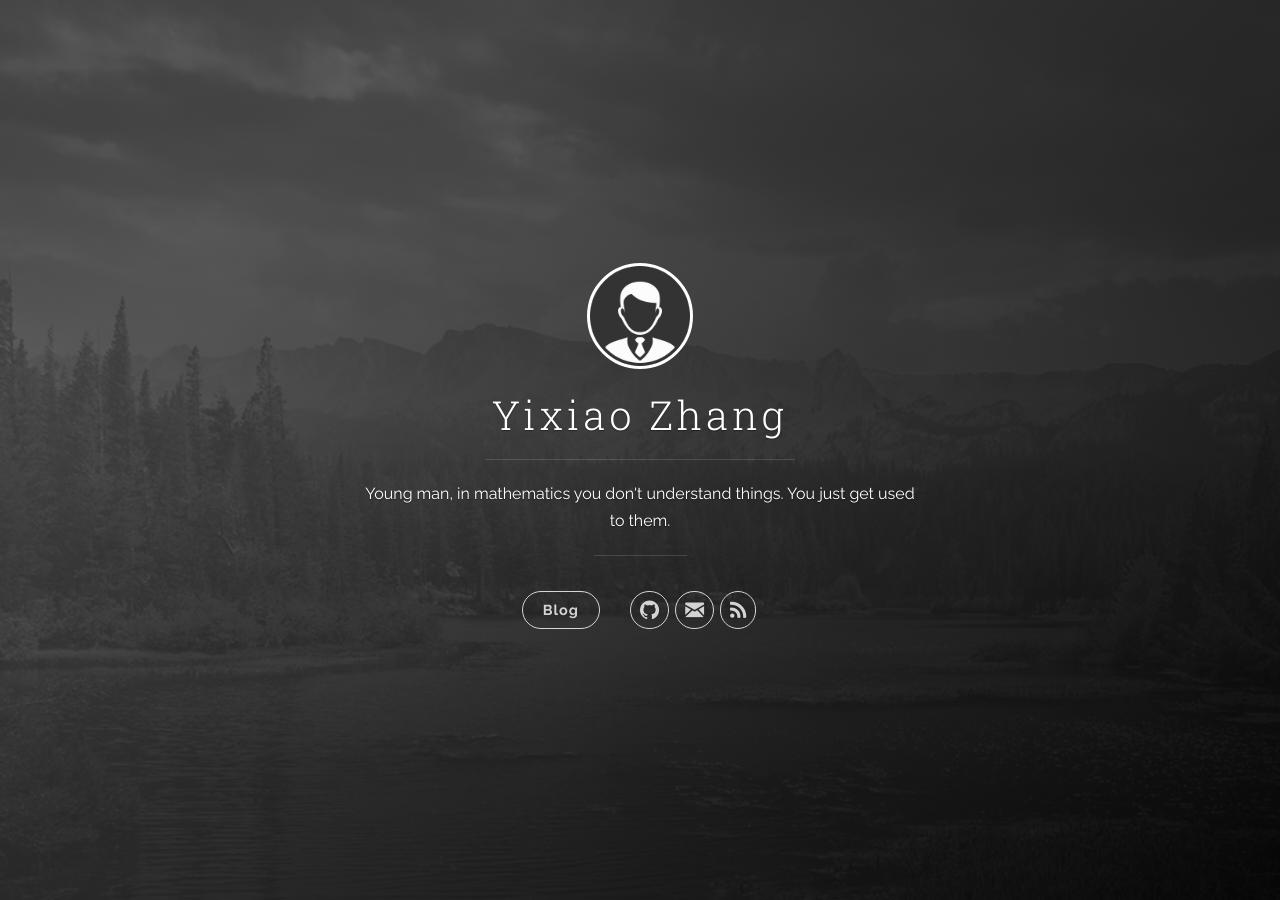
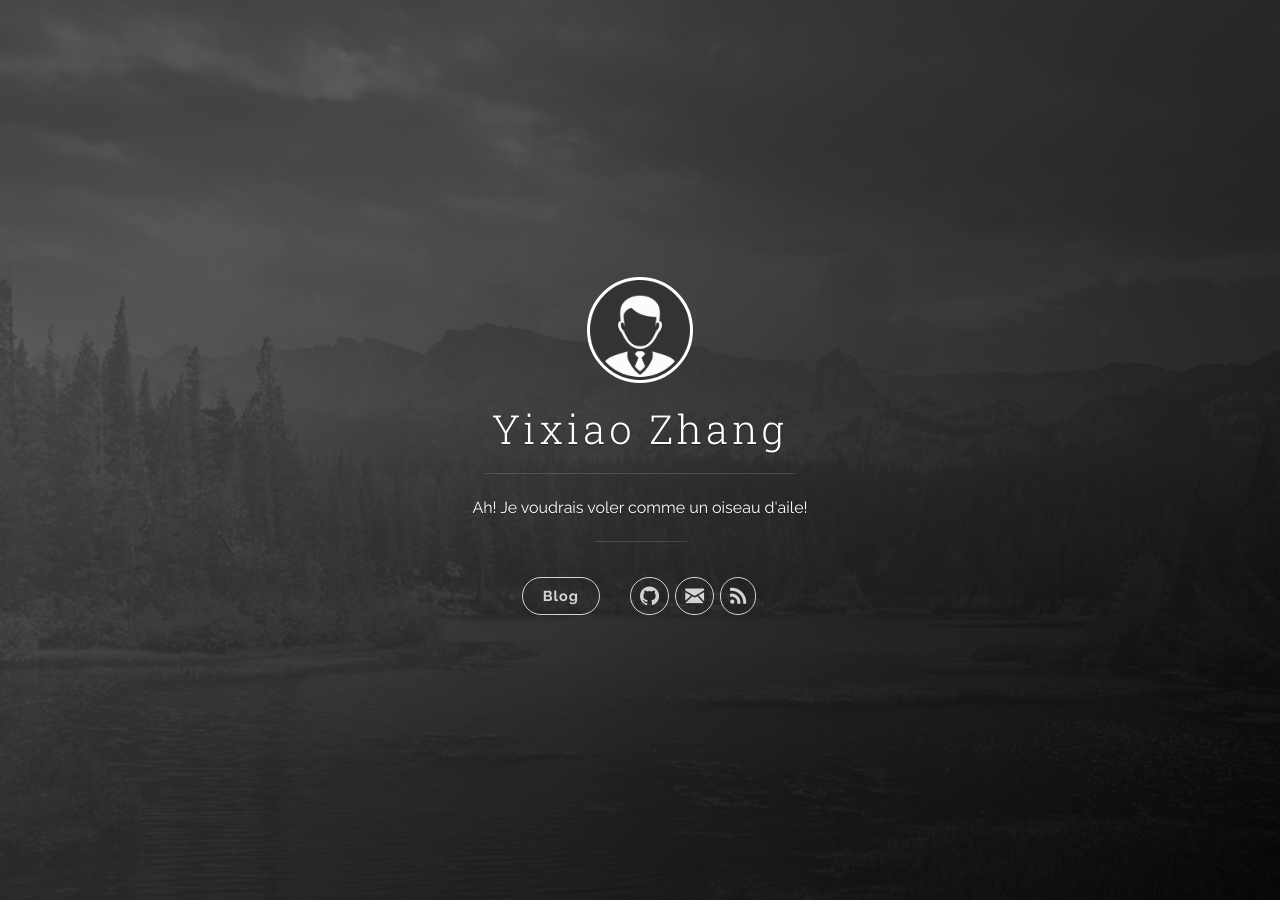
Before and after one commit to YuePanEdward/ldzhangyx.github.io, a Jekyll site: the page built from index.html, in a window 1280 px wide. Built offline with Jekyll 4.4.1, drawn with Linux system fonts in a browser that asks for light colours; the list of posts is cut into pages by our own code.

Commit message:
Update _config.yml

```diff
--- a/_config.yml
+++ b/_config.yml
@@ -1,6 +1,6 @@
 # Site settings
 title: Yixiao Zhang
-description: 'Young man, in mathematics you don''t understand things. You just get used to them.'
+description: 'Ah! Je voudrais voler comme un oiseau d''aile!'
 url: 'https://ldzhangyx.github.io/'
 baseurl: '/'
 # google_analytics: 'UA-XXXXXX-X'
```
